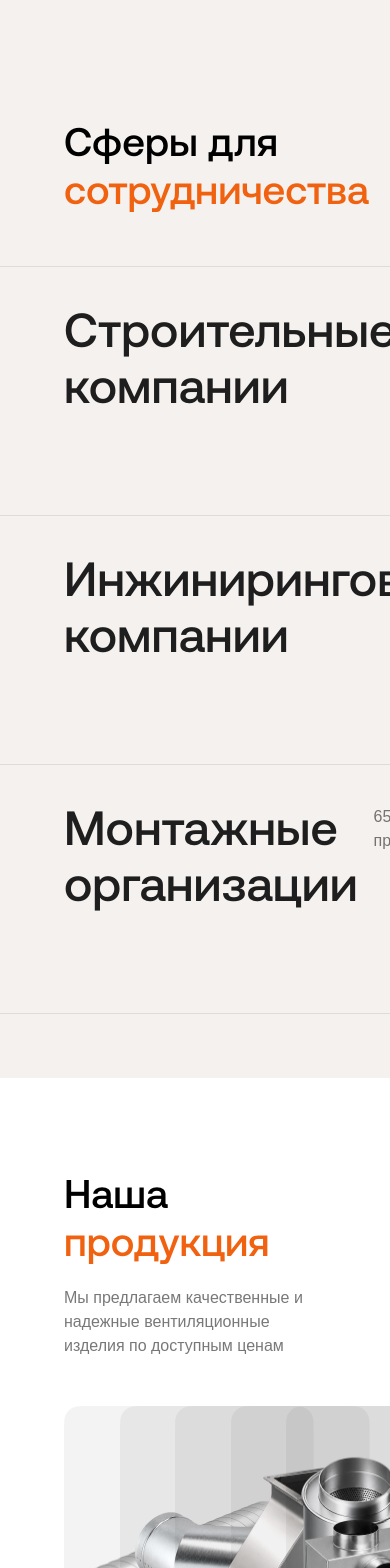
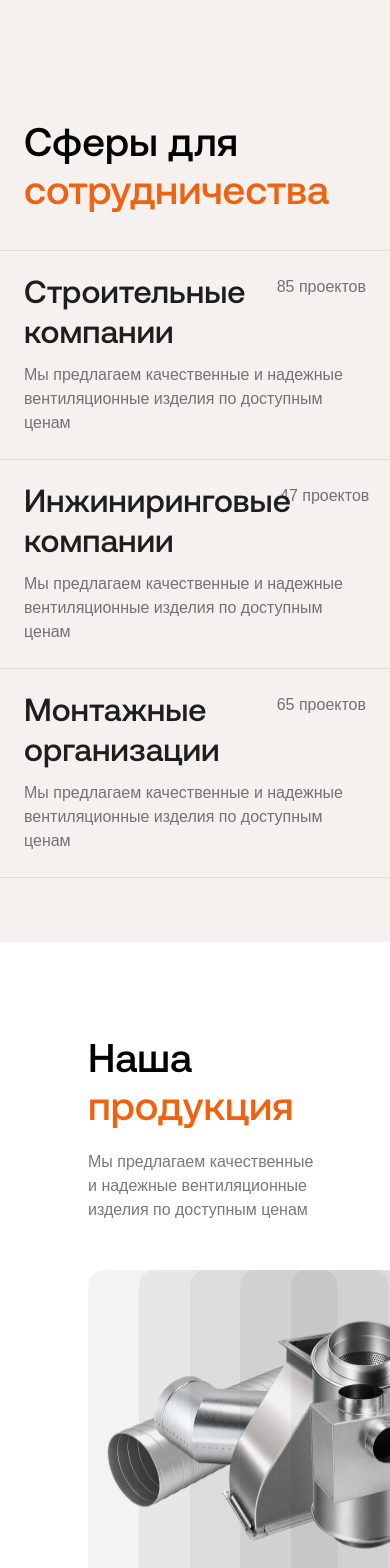
Before and after one commit to kinnaamf/art-klimat-vue, a Vue app: page / in a window 390 px wide. Shown: the part 6080-7648 px from the top of the page. Built offline with nearby package versions, Linux system fonts and the light colour scheme; a web font is replaced by a local one.

Commit message:
feat add partnership section mobile version

```diff
--- a/src/assets/styles/components.css
+++ b/src/assets/styles/components.css
@@ -522,7 +522,8 @@
   /* PRODUCTS SECTION STYLES */
 
   .products__container {
-    @apply space-y-12;
+    @apply space-y-12 max-w-[1440px] mx-auto pl-6
+    md:px-16;
   }
 
   .products__header {
@@ -605,11 +606,11 @@
   /* PARTNERSHIP SECTION STYLES */
 
   .partnership__container {
-    @apply max-w-[1440px] mx-auto px-16;
+    @apply max-w-[1440px] mx-auto px-6 md:px-16;
   }
 
   .partnership__list {
-    @apply mt-12;
+    @apply mt-8 md:mt-12;
   }
 
   .partnership__item {
@@ -621,11 +622,13 @@
   }
 
   .partnership__item-container {
-    @apply max-w-[1440px] mx-auto py-10 px-16;
+    @apply max-w-[1440px] mx-auto p-6
+    md:py-10 md:px-16;
   }
 
   .partnership__content {
-    @apply flex justify-between gap-8;
+    @apply flex flex-col justify-between gap-2
+    md:flex-row md:gap-8;
   }
 
   .partnership__heading {
--- a/src/components/sections/partnership/PartnershipSection.vue
+++ b/src/components/sections/partnership/PartnershipSection.vue
@@ -39,8 +39,8 @@ const partnershipList = [
         <div class="partnership__item-container">
           <div class="partnership__content">
             <div class="partnership__heading">
-              <h2 class="h2">{{ item.title }}</h2>
-              <span class="text-1">{{ item.count }} проектов</span>
+              <h2 class="md:h2 h4 !text-darkgray w-[240px] md:w-full">{{ item.title }}</h2>
+              <span class="text-1 text-nowrap">{{ item.count }} проектов</span>
             </div>
 
             <span class="text-big partnership__description">
```
